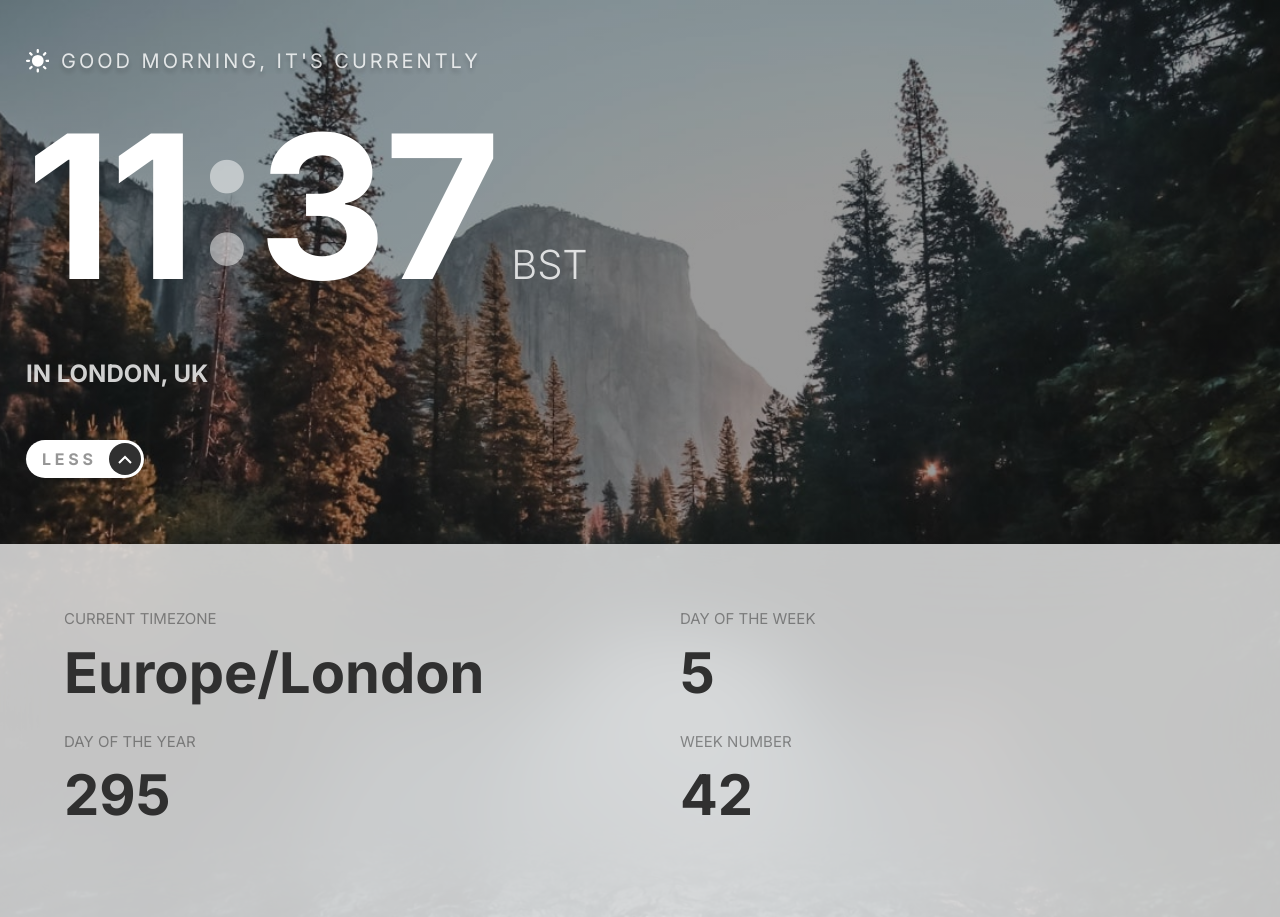
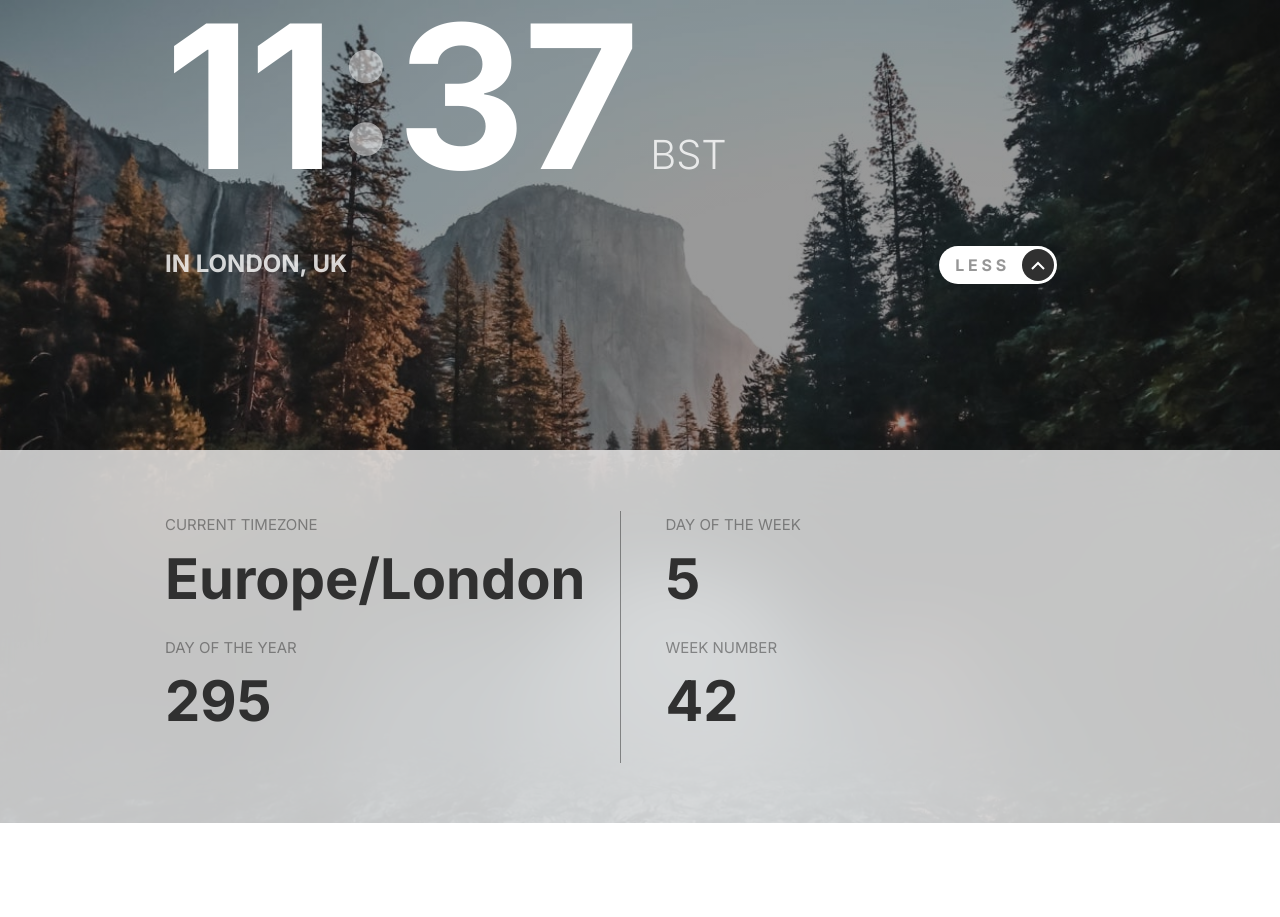
Before and after one commit to KatherineEbel/clock-app, a website with bundled scripts: page public/index.html in a window 1280 px wide. Both pictures are taken after a click on the button "MORE". After the commit the page ends 823 px from the top, so only its background shows below. Built offline with nearby package versions, Linux system fonts and the light colour scheme; files whose address does not match are found by name.

Commit message:
more style fixes to adjust footer

```diff
--- a/public/css/style.css
+++ b/public/css/style.css
@@ -86,6 +86,10 @@ body {
     position: relative;
 }
 
+body.show-more {
+    overflow: hidden;
+}
+
 body.show-more .more__arrow {
     background-image: url("/assets/desktop/icon-arrow-up.svg");
 }
@@ -96,11 +100,13 @@ body.show-more .heading {
 }
 
 body.show-more footer {
-    max-height: 400px;
+    max-height: 373px;
+    /*transform: translateY(-40%);*/
+    /*transform: translateY(-20%);*/
 }
 
 body.show-more .display {
-    margin-top: auto;
+    transform: translateY(-100px);
 }
 
 main {
@@ -314,6 +320,7 @@ h3 {
     display: grid;
     grid-row-gap: 16px;
     grid-template-columns: repeat(2, 1fr);
+    max-width: 1100px;
     padding: 48px 26px;
 }
 
@@ -421,7 +428,13 @@ html[data-theme="evening"] .time-icon {
     }
 }
 
-@media (min-width: 1440px) {
+@media (min-width: 1100px) {
+    body.show-more footer {
+        max-height: 373px;
+        /*transform: translateY(-40%);*/
+        /*transform: translateY(-20%);*/
+    }
+
     main {
         padding-top: 2.875rem;
     }
@@ -465,7 +478,7 @@ html[data-theme="evening"] .time-icon {
         background-color: var(--color-text-secondary);
         content: '';
         height: 252px;
-        left: 745px;
+        left: 620px;
         opacity: 0.5;
         width: 1px;
         position: absolute;
```
